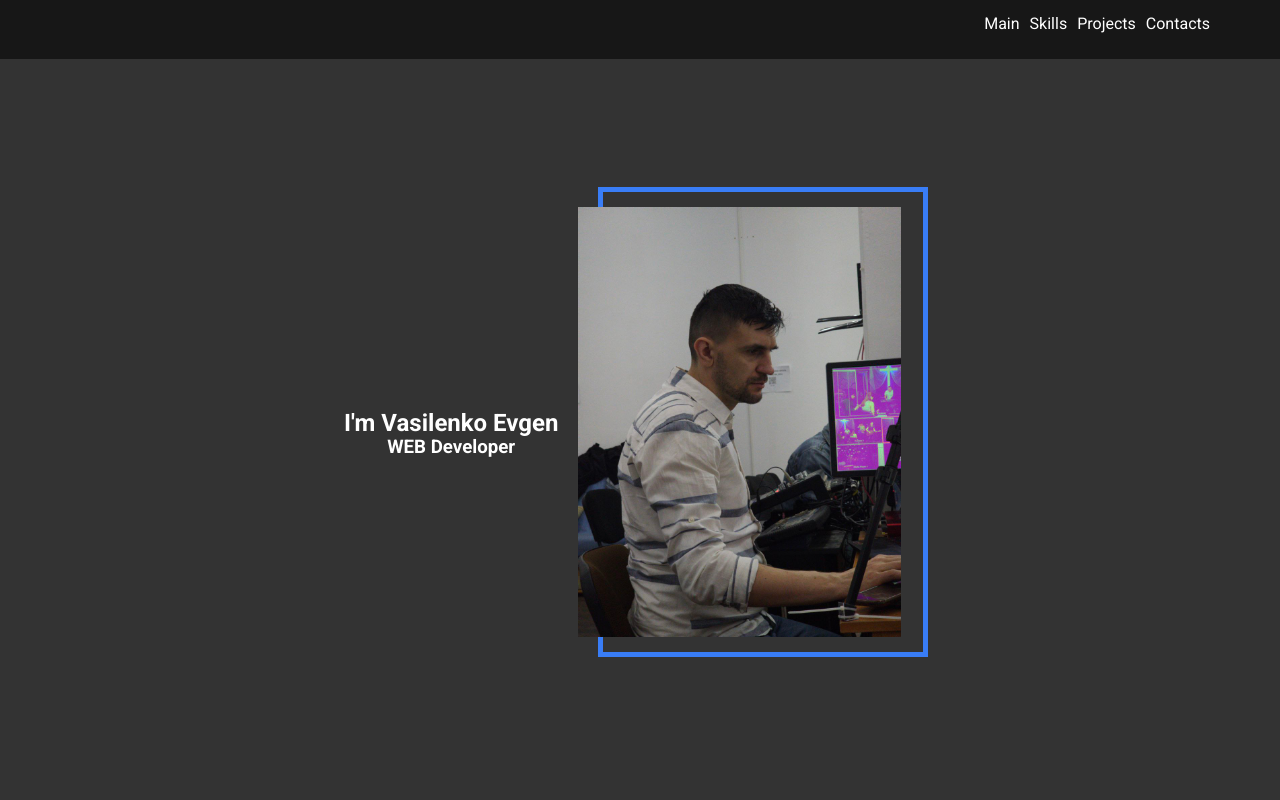
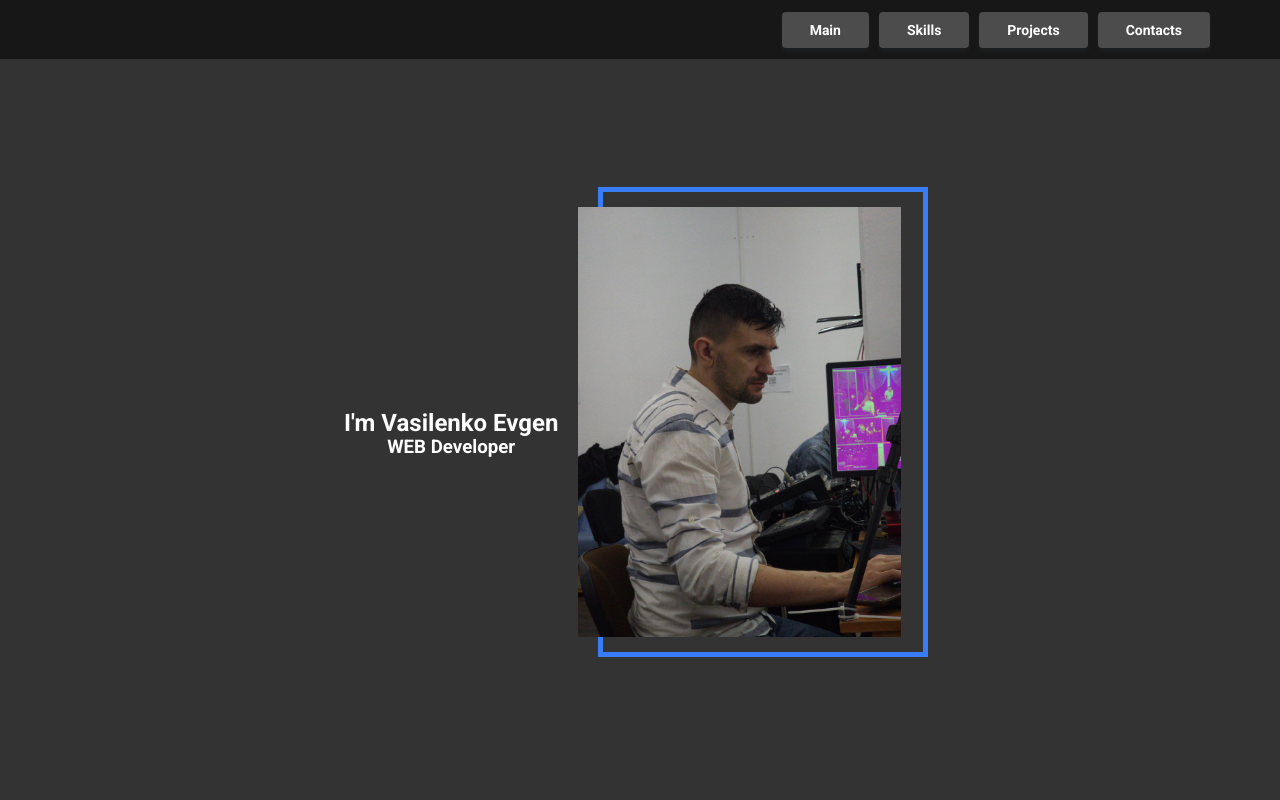
Before and after one commit to yevhenkr/vasilenkoEvgen, a React (Vite) app: page / in a window 1280 px wide. Shown: the top 800 px of the page. Built offline with nearby package versions, Linux system fonts and the light colour scheme.

Commit message:
refactor: style игеещт in header

```diff
--- a/src/common/components/ui/header/Header.tsx
+++ b/src/common/components/ui/header/Header.tsx
@@ -1,3 +1,5 @@
+import { Button } from '@/common/components/ui/button'
+
 import s from '@/common/components/ui/header/header.module.scss'
 
 // import { Typography } from './typography/typography'
@@ -7,19 +9,27 @@ export const Header = () => {
     <header className={s.root}>
       <div>
         {/*<Typography as={'p'}></Typography>*/}
-        <nav>
+        <nav role={'menu'}>
           <ul className={s.content}>
             <li>
-              <a href={'#Main'}>Main</a>
+              <Button as={'a'} href={'#Main'} variant={'secondary'}>
+                Main
+              </Button>
             </li>
             <li>
-              <a href={'#Skills'}>Skills</a>
+              <Button as={'a'} href={'#Skills'} variant={'secondary'}>
+                Skills
+              </Button>
             </li>
             <li>
-              <a href={'#Projects'}>Projects</a>
+              <Button as={'a'} href={'#Projects'} variant={'secondary'}>
+                Projects
+              </Button>
             </li>
             <li>
-              <a href={'#footer'}>Contacts</a>
+              <Button as={'a'} href={'#footer'} variant={'secondary'}>
+                Contacts
+              </Button>
             </li>
           </ul>
         </nav>
```
Also changed, not shown: src/common/components/ui/parallaxImage/ParallaxImage.css (added, +15 -0 lines), src/common/components/ui/parallaxImage/ParallaxImage.tsx (added, +40 -0 lines).
